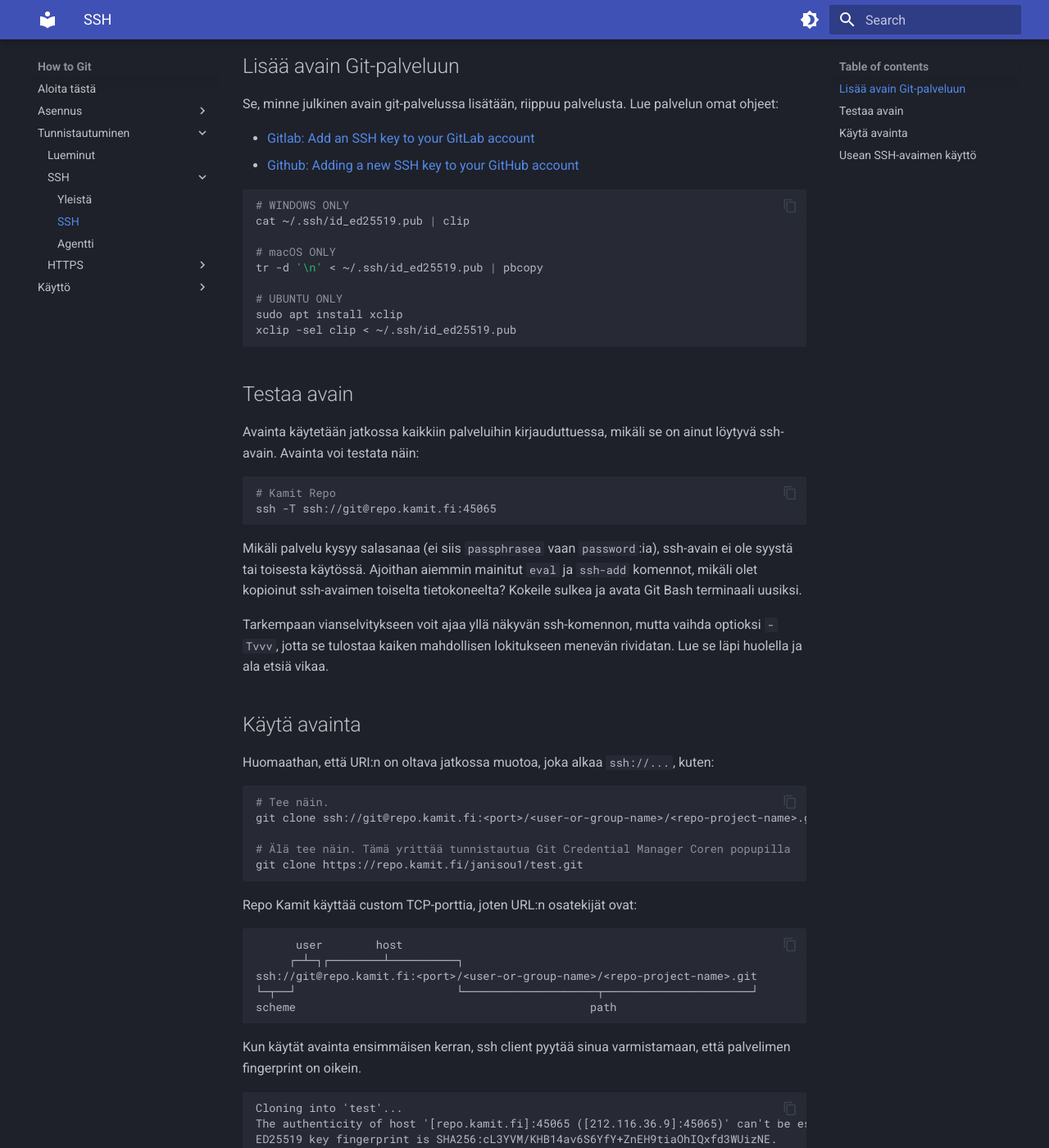
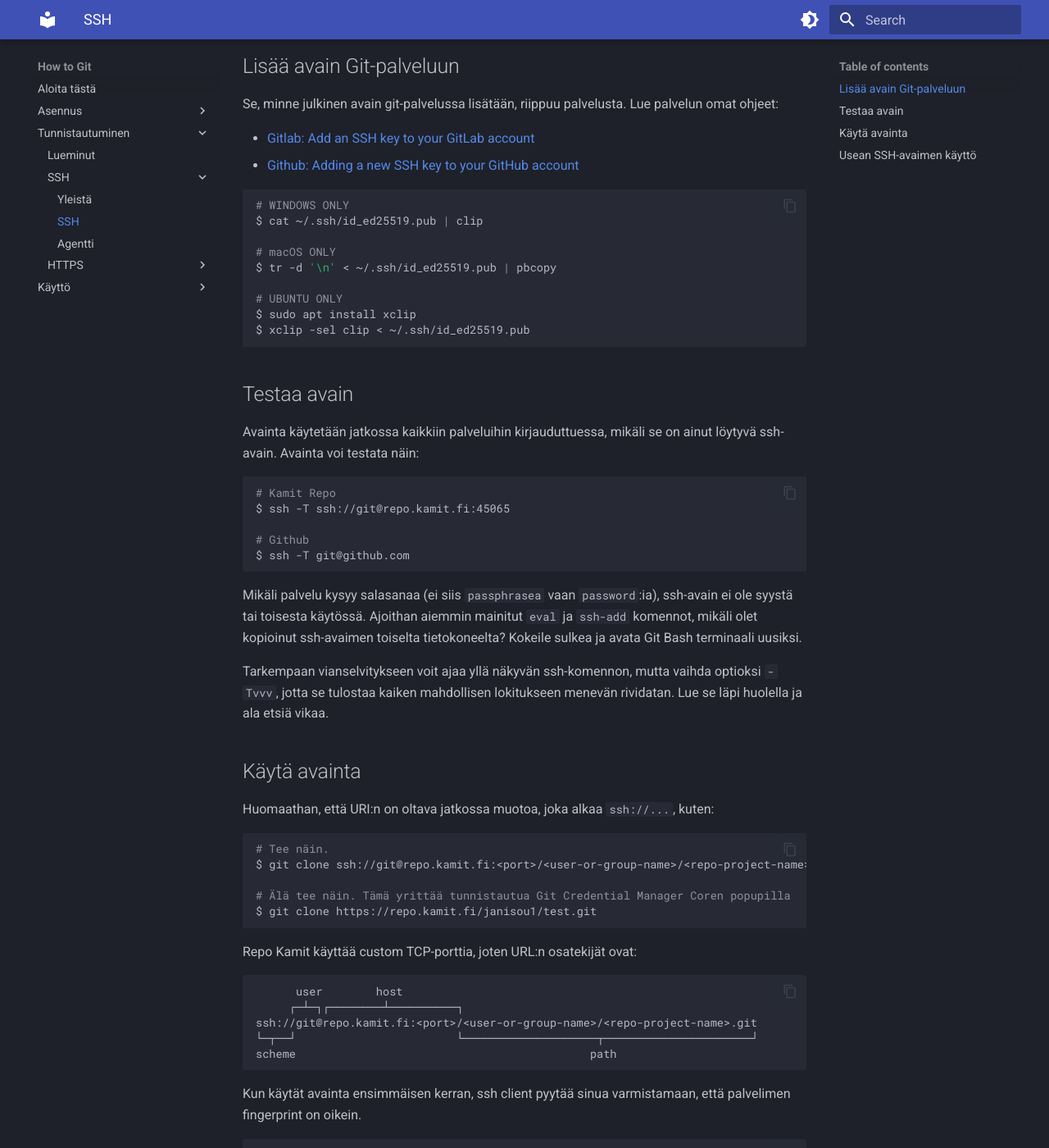
Before and after one commit to sourander/how-to-git, an MkDocs documentation site: the page built from docs/tunnistautuminen/ssh/ssh.md, in a window 1280 px wide and 1400 px high, scrolled down 643 px. Shown: the whole window at 82% size. Built offline with MkDocs 1.6.1 and Material for MkDocs 9.7.7, drawn with Linux system fonts in a browser that asks for light colours.

````diff
--- a/docs/tunnistautuminen/ssh/ssh.md
+++ b/docs/tunnistautuminen/ssh/ssh.md
@@ -24,14 +24,14 @@ Se, minne julkinen avain git-palvelussa lisätään, riippuu palvelusta. Lue pal
 
 ```sh
 # WINDOWS ONLY
-cat ~/.ssh/id_ed25519.pub | clip
+$ cat ~/.ssh/id_ed25519.pub | clip
 
 # macOS ONLY
-tr -d '\n' < ~/.ssh/id_ed25519.pub | pbcopy
+$ tr -d '\n' < ~/.ssh/id_ed25519.pub | pbcopy
 
 # UBUNTU ONLY
-sudo apt install xclip
-xclip -sel clip < ~/.ssh/id_ed25519.pub
+$ sudo apt install xclip
+$ xclip -sel clip < ~/.ssh/id_ed25519.pub
 ```
 
 
@@ -41,7 +41,10 @@ Avainta käytetään jatkossa kaikkiin palveluihin kirjauduttuessa, mikäli se o
 
 ```sh
 # Kamit Repo
-ssh -T ssh://git@repo.kamit.fi:45065
+$ ssh -T ssh://git@repo.kamit.fi:45065
+
+# Github
+$ ssh -T git@github.com
 ```
 
 Mikäli palvelu kysyy salasanaa (ei siis `passphrasea` vaan `password`:ia), ssh-avain ei ole syystä tai toisesta käytössä. Ajoithan aiemmin mainitut `eval` ja `ssh-add` komennot, mikäli olet kopioinut ssh-avaimen toiselta tietokoneelta? Kokeile sulkea ja avata Git Bash terminaali uusiksi.
@@ -56,10 +59,10 @@ Huomaathan, että URI:n on oltava jatkossa muotoa, joka alkaa `ssh://...`, kuten
 
 ```sh
 # Tee näin.
-git clone ssh://git@repo.kamit.fi:<port>/<user-or-group-name>/<repo-project-name>.git
+$ git clone ssh://git@repo.kamit.fi:<port>/<user-or-group-name>/<repo-project-name>.git
 
 # Älä tee näin. Tämä yrittää tunnistautua Git Credential Manager Coren popupilla
-git clone https://repo.kamit.fi/janisou1/test.git
+$ git clone https://repo.kamit.fi/janisou1/test.git
 ```
 
 Repo Kamit käyttää custom TCP-porttia, joten URL:n osatekijät ovat:
````
Also changed, not shown: docs/asennus/konfiguraatio.md (+1 -1 lines), docs/asennus/mac.md (+1 -1 lines), docs/asennus/win.md (+21 -2 lines), docs/index.md (+1 -1 lines), docs/tunnistautuminen/lueminut.md (+2 -0 lines), docs/images/git-for-windows-installer-branch.png (added), docs/images/git-for-windows-installer-nano.png (added), docs/images/git-for-windows-pull-ff-only.png (added), docs/images/test_image.svg (deleted).
